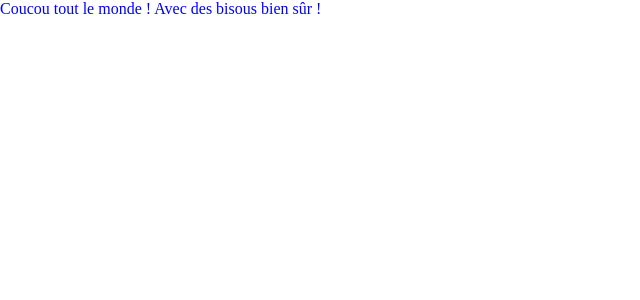
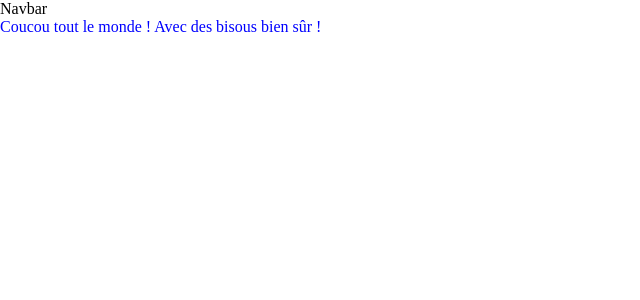
Before and after one commit to Arnaud-Chane/hackathon_des_meilleurs, a React (Vite) app: page / in a window 1280 px wide. Shown: the top 300 px of the page, without its empty margins (0-640 px from the left). Built offline with nearby package versions, Linux system fonts and the light colour scheme.

Commit message:
Adding outlets and navbar

```diff
--- /dev/null
+++ b/src/components/Navbar.jsx
@@ -0,0 +1,7 @@
+import React from "react";
+
+function Navbar() {
+  return <div>Navbar</div>;
+}
+
+export default Navbar;
--- /dev/null
+++ b/src/routes/root.jsx
@@ -0,0 +1,12 @@
+import { Outlet } from "react-router-dom";
+import Navbar from "../components/Navbar";
+export default function Root() {
+  return (
+    <>
+      <Navbar />
+      <main>
+        <Outlet />
+      </main>
+    </>
+  );
+}
```
Also changed, not shown: src/main.jsx (+13 -5 lines).
